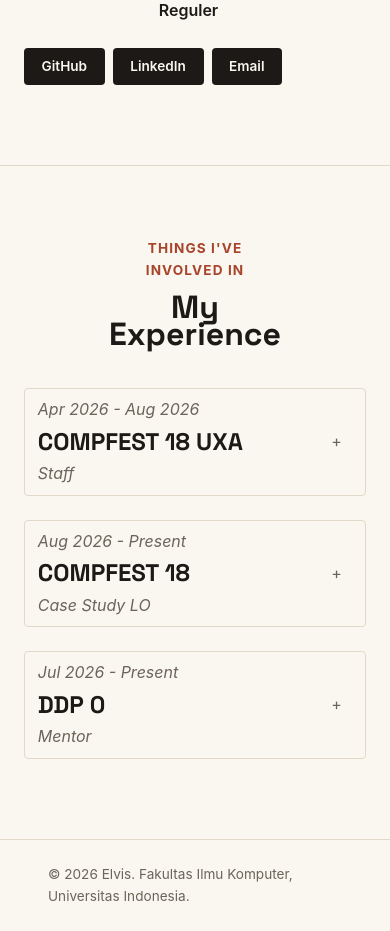
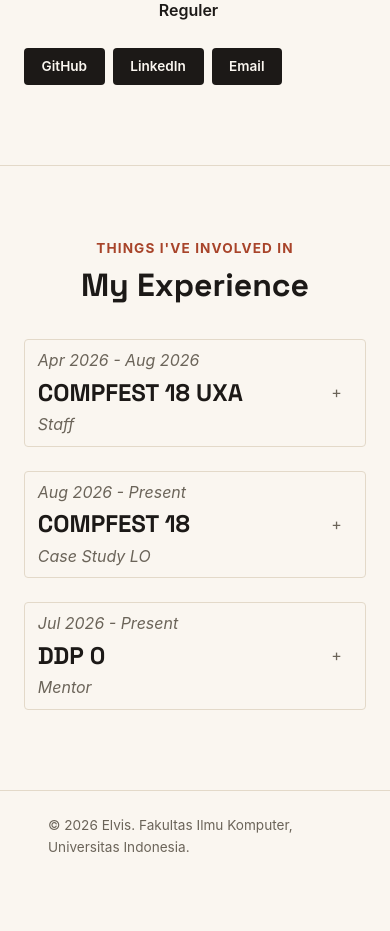
Before and after one commit to vis-fishy/myportofolio, a Django app: page / in a window 390 px wide. Shown: the part 650-1581 px from the top of the page. After the commit the page ends 1502 px from the top, so only its background shows below. Run offline with Django 5.2, Linux system fonts and the light colour scheme.

Commit message:
fix: text behavior on mobile not suite to taste

```diff
--- a/static/css/style.css
+++ b/static/css/style.css
@@ -189,7 +189,7 @@ h1, h2, .brand {
 .experience-grid {
     display: grid;
     gap: 2.5rem 3rem;
-    grid-template-columns: 1fr 4fr 1fr;
+    grid-template-columns: 0fr 1fr 0fr;
     grid-template-areas:
         "left center right"
         "card card card";
```
